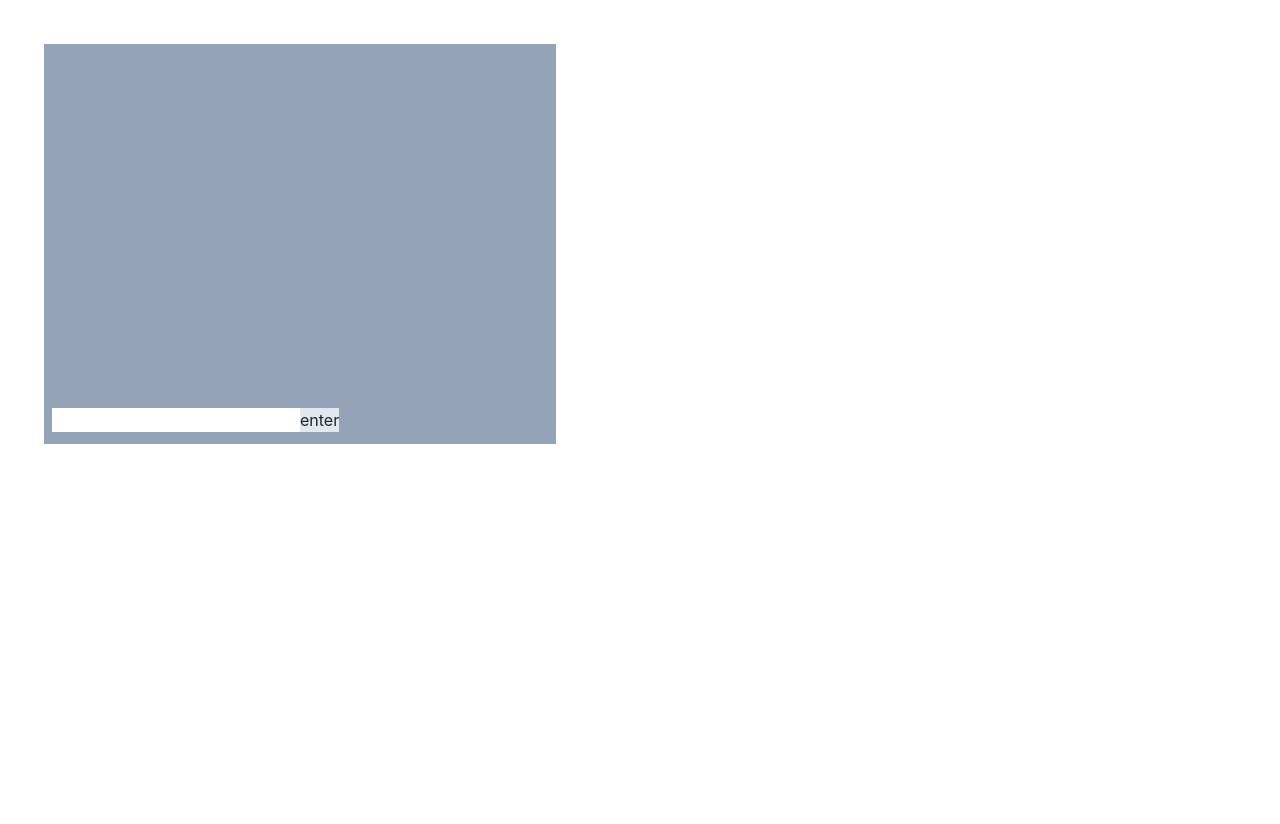
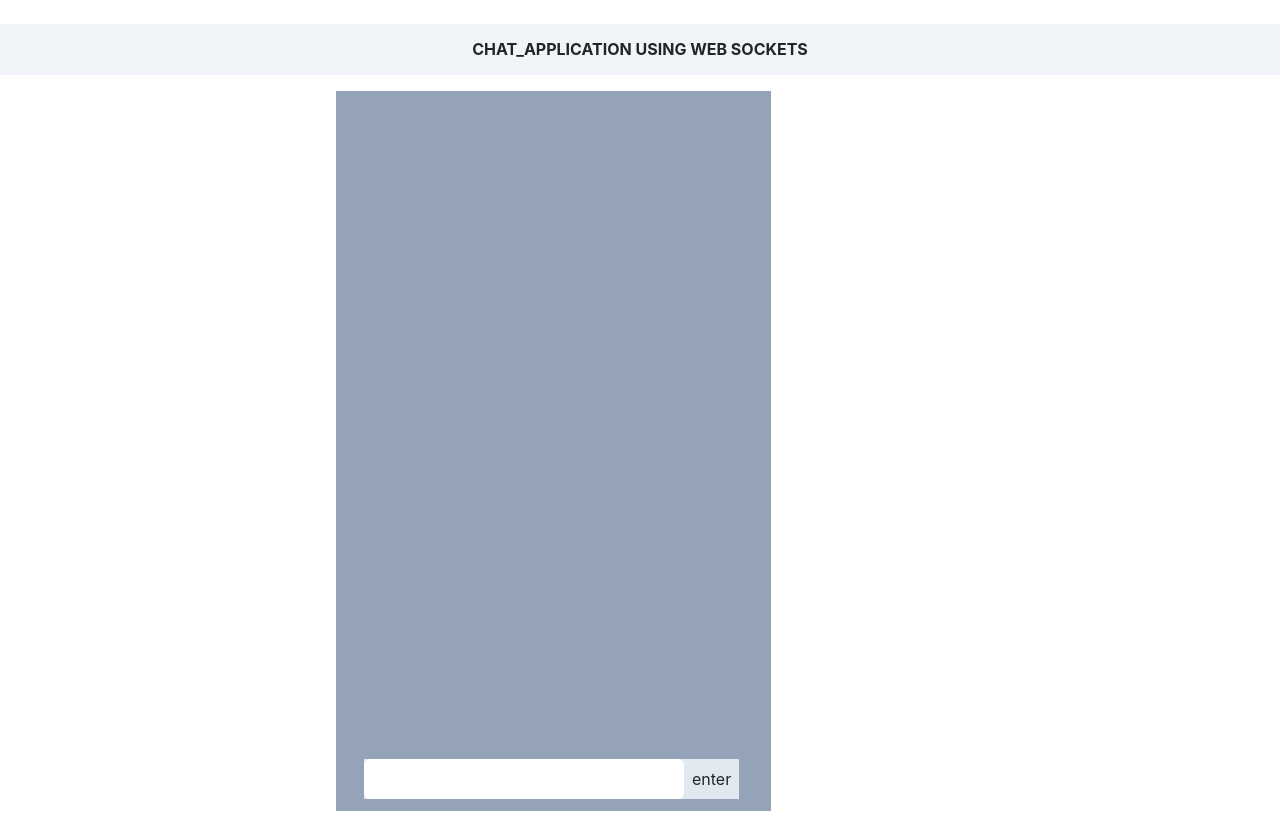
Before and after one commit to g-rashmi/chat_application, a React (Vite) app in the folder frontend/: page / in a window 1280 px wide. Before the commit the page ends 800 px from the top, so only its background shows below. Built offline with nearby package versions, Linux system fonts and the light colour scheme; no server answers.

Commit message:
improve ui

```diff
--- a/frontend/src/App.tsx
+++ b/frontend/src/App.tsx
@@ -41,18 +41,19 @@ function App() {
 
 
   return (
-    <div>
+    <div style={{height:"100vh",width:"100vw"}}>
+     <div><h1 className="font-bold mt-4 text-center  bg-slate-100 p-3  align-middle flex justify-center">CHAT_APPLICATION USING WEB SOCKETS</h1></div>
 
-
-    <div className="flex flex-col bg-slate-400 m-11" style={{height:"50vh",width:"40vw"}}>
+    <div className="flex flex-col bg-slate-400 absolute left-1/4 m-3 overflow-x-auto" style={{width:"34%",height:"90%"}}>
 
       <div className="p-3">{receive.map((c)=>(<div className="mb-2">{c}</div>))}</div>
-    <div className="flex bg-slate-200 m-2 absolute top-2/4">
-      <input type="text"  onChange={(e)=>{setvalue(e.target.value)}} value={val}></input>
-    <button onClick={handleenter} > enter</button>
+    <div className="flex bg-slate-200 ml-7 absolute bottom-3 ">
+      <input  className="w-80 h-10 rounded-md" type="text"  onChange={(e)=>{setvalue(e.target.value)}} value={val}></input>
+    <button onClick={handleenter} className="p-2" > enter</button>
     </div>
 
     </div>
+
     </div>
   )
 }
```
